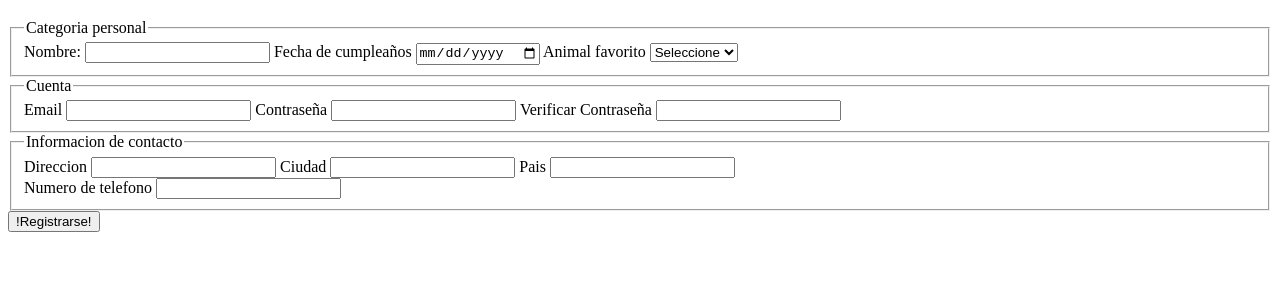
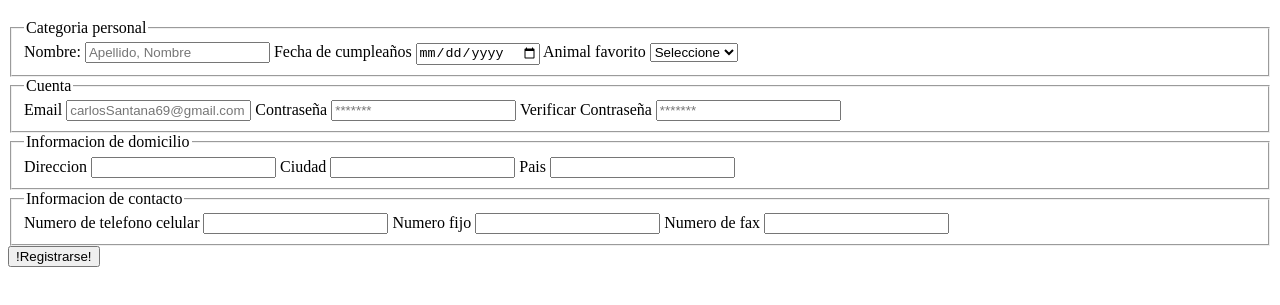
Before and after one commit to alejandroolmed59/FormularioBasico, a plain HTML site: page index.html in a window 1280 px wide. Shown: the part 61-366 px from the top of the page. Drawn offline with Linux system fonts and the light colour scheme.

Commit message:
Corregido y mejorado

```diff
--- a/index.html
+++ b/index.html
@@ -11,8 +11,8 @@
     <form action="index.html" method="GET"></form>
         <fieldset>
             <legend>Categoria personal</legend>
-            <label for="">Nombre: </label>
-            <input type="text" name="nombre" id="nombre" required>
+            <label for="nombre">Nombre: </label>
+            <input type="text" name="nombre" id="nombre" placeholder="Apellido, Nombre" required>
 
             <label for="birth">Fecha de cumpleaños</label>
             <input type="date" name="birth" id="birth">
@@ -30,16 +30,16 @@
             <legend>Cuenta</legend>
 
             <label for="correo">Email</label>
-            <input type="text" name="correo" id="correo" required>
+            <input type="text" name="correo" id="correo" placeholder="carlosSantana69@gmail.com"required>
 
             <label for="contraseña">Contraseña</label>
-            <input type="password" name="contraseña" id="contraseña" required minlength="5">
+            <input type="password" name="contraseña" id="contraseña" tittle="Minimo 5 caracteres" placeholder="*******" required pattern=".{5,15}" title="Entre 5 y 15 caracteres">
 
             <label for="verficador">Verificar Contraseña</label>
-            <input type="password" name="verficador" id="verficador" required minlength="5" >
+            <input type="password" name="verficador" id="verficador" placeholder="*******" required pattern=".{5,15}" title="Entre 5 y 15 caracteres">
         </fieldset>
         <fieldset>
-            <legend>Informacion de contacto</legend>
+            <legend>Informacion de domicilio</legend>
             <div>
                 <label for="direccion">Direccion</label>
                 <input type="text" name="direccion" id="direccion">
@@ -50,10 +50,20 @@
                 <label for="Pais">Pais</label>
                 <input type="text" name="Pais" id="Pais">
             </div>
-            <div>
-                <label for="tel">Numero de telefono</label>
-                <input type="tel" name="tel" id="tel">
-            </div>
+
+
+        </fieldset>
+        <fieldset>
+            <legend>Informacion de contacto</legend>
+
+            <label for="tel">Numero de telefono celular</label>
+            <input type="tel" name="tel" id="tel">
+
+            <label for="fijo">Numero fijo</label>
+            <input type="tel" name="fijo" id="fijo">
+
+            <label for="fax">Numero de fax</label>
+            <input type="text" name="fax" id="fax">
 
         </fieldset>
         <input type="submit" value="!Registrarse!">
```
